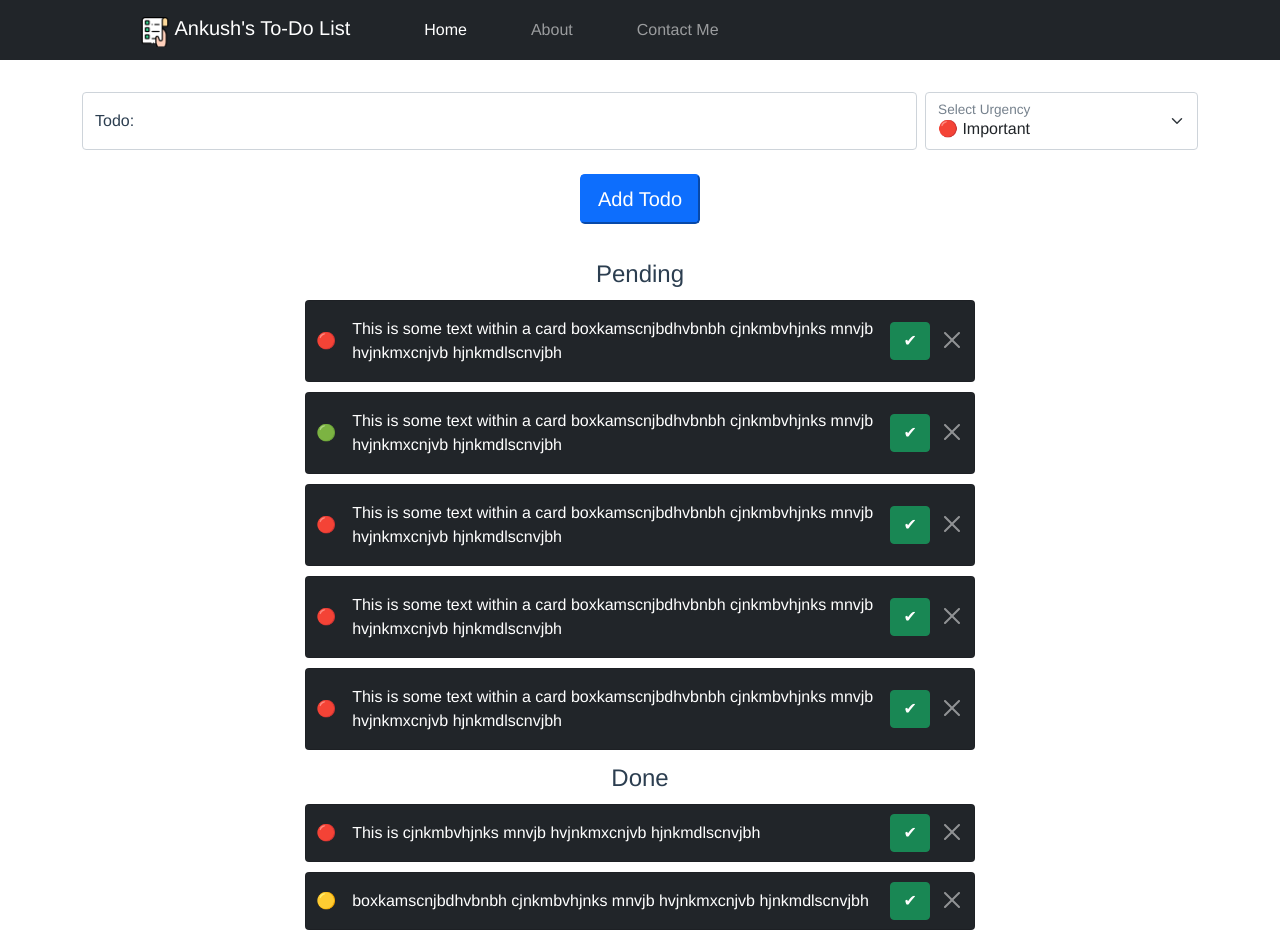
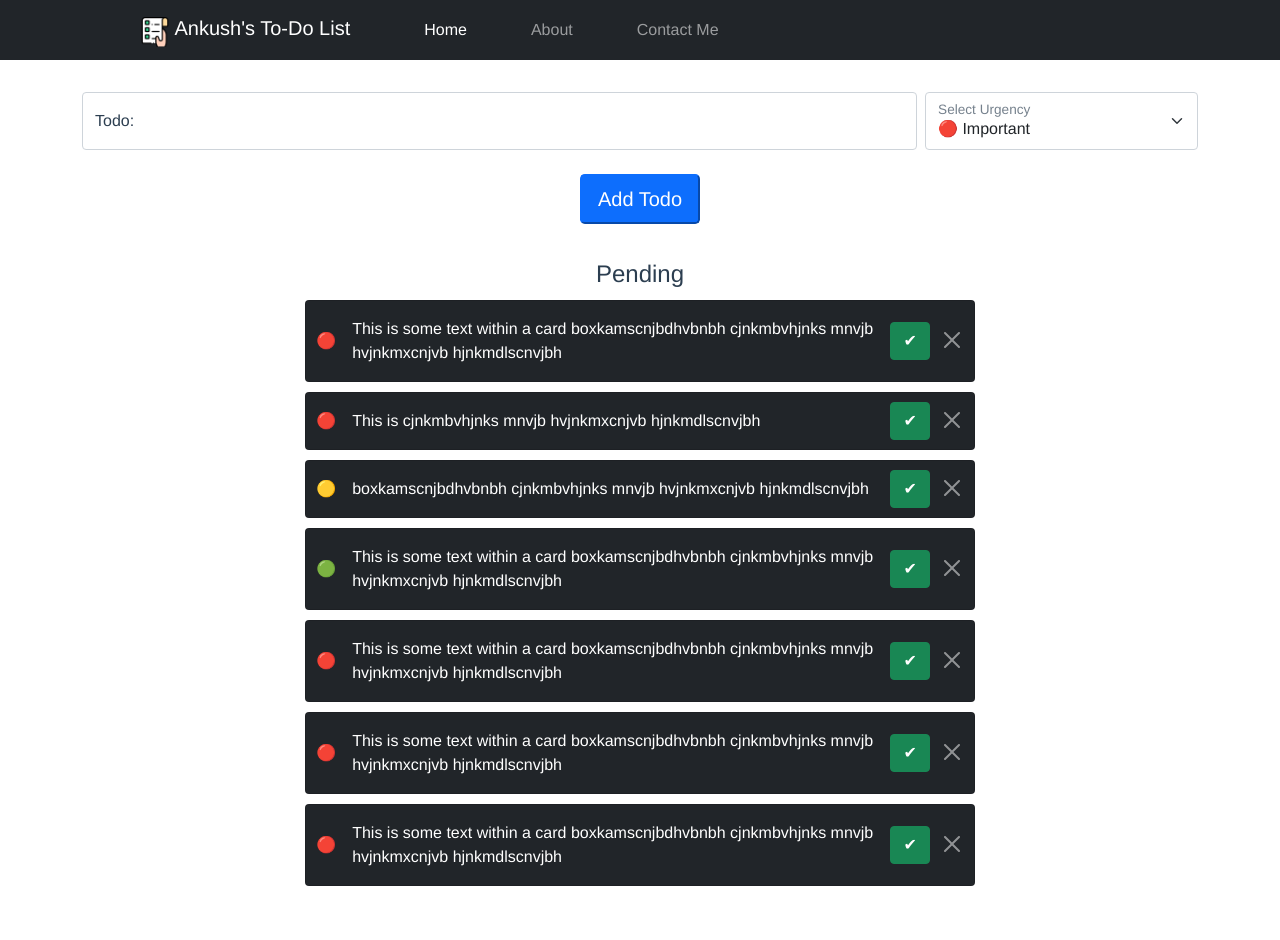
Before and after one commit to ankushduacodes/todo-list, a Vue app: page /#/ in a window 1280 px wide. After the commit the page ends 896 px from the top, so only its background shows below. Built offline with nearby package versions, Linux system fonts and the light colour scheme.

Commit message:
divided the functionality of undo and do button into action button

```diff
--- /dev/null
+++ b/src/components/UI/Todo/ActionButton.vue
@@ -0,0 +1,26 @@
+<template>
+  <div class="close-btn">
+    <button type="button" class="btn btn-success" @click="clicked">{{ buttonContent }}</button>
+  </div>
+</template>
+
+<script>
+export default {
+  name: 'ActionButton',
+  methods: {
+    clicked() {
+      this.$emit('clicked');
+    },
+  },
+  props: {
+    buttonContent: {
+      type: String,
+      required: true,
+    },
+  },
+};
+</script>
+
+<style scoped>
+
+</style>
--- a/src/components/UI/Todo/DoneTodos.vue
+++ b/src/components/UI/Todo/DoneTodos.vue
@@ -1,5 +1,7 @@
 <template>
-  <todo-list-common :get-todos="getDoneTodos" heading="Done"></todo-list-common>
+  <template v-if="getDoneTodos.length">
+    <todo-list-common :get-todos="getDoneTodos" heading="Done"></todo-list-common>
+  </template>
 </template>
 
 <script>
--- a/src/components/UI/Todo/ToDoItem.vue
+++ b/src/components/UI/Todo/ToDoItem.vue
@@ -6,9 +6,8 @@
            @blur="setContentEditableFalse" @dblclick="setContentEditableTrue">
         {{ todo.item }}
       </div>
-      <div class="close-btn">
-        <button type="button" class="btn btn-success" @click="markTodoDone(todo)">✔</button>
-      </div>
+      <action-button @clicked="performClickAction(todo)"
+                     :button-content="todo.done? '↩' : '✔'"></action-button>
       <div class="close-btn">
         <button type="button" class="btn-close btn-close-white" aria-label="Close"></button>
       </div>
@@ -18,10 +17,14 @@
 
 <script>
 import TodoUrgency from '@/components/UI/Todo/TodoUrgency.vue';
+import ActionButton from '@/components/UI/Todo/ActionButton.vue';
 
 export default {
   name: 'ToDoItem',
-  components: { TodoUrgency },
+  components: {
+    ActionButton,
+    TodoUrgency,
+  },
   props: {
     todo: {
       type: Object,
@@ -41,8 +44,16 @@ export default {
       this.contentEditable = true;
     },
     markTodoDone(todo) {
-      if (!todo.done) {
-        this.$store.dispatch('markTodoDone', { todo });
+      this.$store.dispatch('markTodoDone', { todo });
+    },
+    markTodoUndone(todo) {
+      this.$store.dispatch('markTodoUndone', { todo });
+    },
+    performClickAction(todo) {
+      if (todo.done) {
+        this.markTodoUndone(todo);
+      } else {
+        this.markTodoDone(todo);
       }
     },
   },
--- a/src/store/index.js
+++ b/src/store/index.js
@@ -12,13 +12,13 @@ export default createStore({
       {
         item: 'This is  cjnkmbvhjnks mnvjb hvjnkmxcnjvb hjnkmdlscnvjbh',
         id: Math.floor(Math.random() * 100000) + 1000000,
-        done: true,
+        done: false,
         urgency: 'red',
       },
       {
         item: 'boxkamscnjbdhvbnbh cjnkmbvhjnks mnvjb hvjnkmxcnjvb hjnkmdlscnvjbh',
         id: Math.floor(Math.random() * 100000) + 1000000,
-        done: true,
+        done: false,
         urgency: 'yellow',
       },
       {
@@ -63,11 +63,17 @@ export default createStore({
       const updateTodo = todos.find((todo) => payload.todo.id === todo.id);
       updateTodo.done = true;
     },
+    markUndone() {
+
+    },
   },
   actions: {
     markTodoDone({ commit }, payload) {
       commit('markDone', payload);
     },
+    markTodoUndone() {
+
+    },
   },
   modules: {},
 });
```
